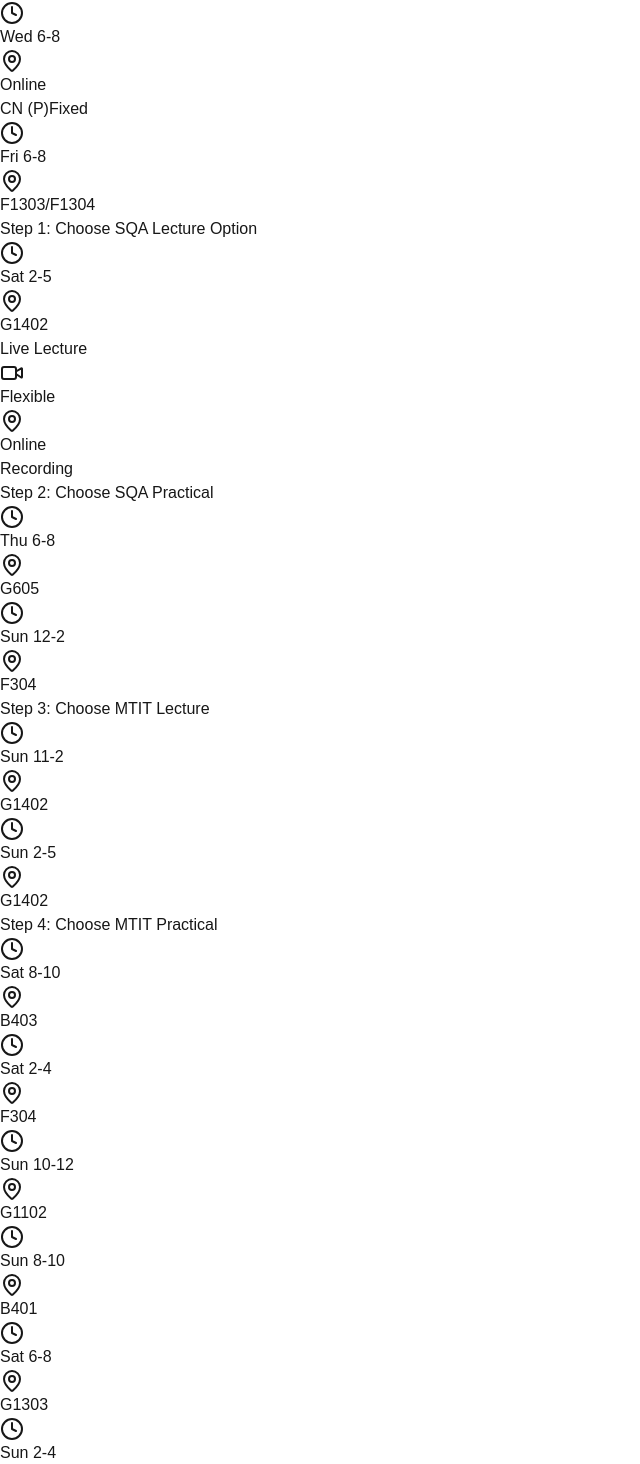
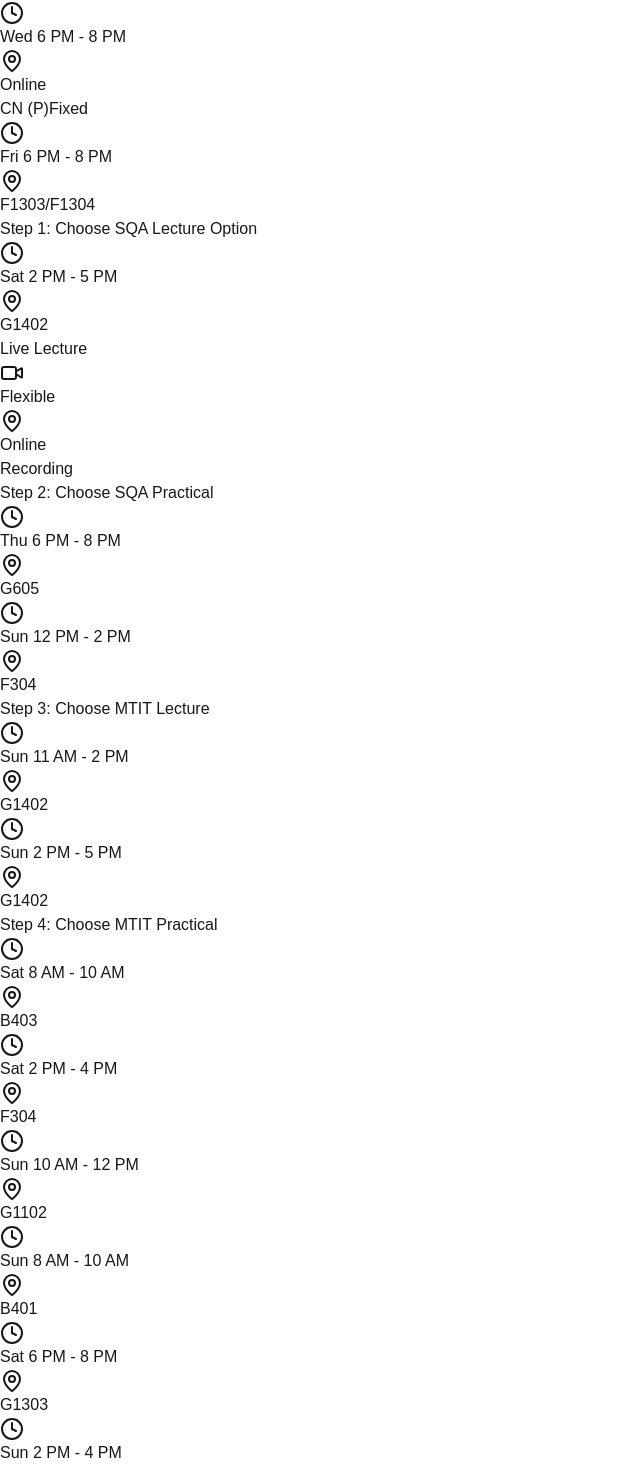
Before and after one commit to IndudiniThennakoon/lec-schedule-planner, a Next.js app: page /conflictChecker in a window 1280 px wide. Shown: the part 71-1535 px from the top of the page, without its empty margins (0-640 px from the left). Built offline with nearby package versions, Linux system fonts and the light colour scheme.

Commit message:
feat(conflictChecker): Update time format for schedule options to improve readability

```diff
--- a/src/app/conflictChecker/page.tsx
+++ b/src/app/conflictChecker/page.tsx
@@ -19,44 +19,32 @@ const ScheduleDecisionFlow = () => {
   });
 
   const fixedClasses = [
-    { subject: 'PPW (L)', time: 'Wed 6-8', location: 'Online', type: 'Fixed' },
-    { subject: 'CN (P)', time: 'Fri 6-8', location: 'F1303/F1304', type: 'Fixed' }
+    { subject: 'PPW (L)', time: 'Wed 6 PM - 8 PM', location: 'Online', type: 'Fixed' },
+    { subject: 'CN (P)', time: 'Fri 6 PM - 8 PM', location: 'F1303/F1304', type: 'Fixed' }
   ];
 
   const sqaOptions = [
-    { id: 'thu', time: 'Thu 6-8', location: 'G605', conflicts: [] },
-    { id: 'sun', time: 'Sun 12-2', location: 'F304', conflicts: ['mtitL-1'] }
+    { id: 'thu', time: 'Thu 6 PM - 8 PM', location: 'G605', conflicts: [] },
+    { id: 'sun', time: 'Sun 12 PM - 2 PM', location: 'F304', conflicts: ['mtitL-1'] }
   ];
 
   const sqaLectureOptions = [
-    {
-      id: 'sqaL-live',
-      time: 'Sat 2-5',
-      location: 'G1402',
-      type: 'Live Lecture',
-      conflicts: []
-    },
-    {
-      id: 'sqaL-recording',
-      time: 'Flexible',
-      location: 'Online',
-      type: 'Recording',
-      conflicts: []
-    }
+    { id: 'sqaL-live', time: 'Sat 2 PM - 5 PM', location: 'G1402',type: 'Live Lecture',conflicts: ['mtitP-2'] },
+    { id: 'sqaL-recording',time: 'Flexible',  location: 'Online',  type: 'Recording',conflicts: [] }
   ];
 
   const mtitLOptions = [
-    { id: 'mtitL-1', time: 'Sun 11-2', location: 'G1402', conflicts: ['sun', 'mtitP-3'] },
-    { id: 'mtitL-2', time: 'Sun 2-5', location: 'G1402', conflicts: ['mtitP-6'] }
+    { id: 'mtitL-1', time: 'Sun 11 AM - 2 PM', location: 'G1402', conflicts: ['sun', 'mtitP-3'] },
+    { id: 'mtitL-2', time: 'Sun 2 PM - 5 PM', location: 'G1402', conflicts: ['mtitP-6'] }
   ];
 
   const mtitPOptions = [
-    { id: 'mtitP-1', time: 'Sat 8-10', location: 'B403', conflicts: [] },
-    { id: 'mtitP-2', time: 'Sat 2-4', location: 'F304', conflicts: [] },
-    { id: 'mtitP-3', time: 'Sun 10-12', location: 'G1102', conflicts: ['mtitL-1'] },
-    { id: 'mtitP-4', time: 'Sun 8-10', location: 'B401', conflicts: [] },
-    { id: 'mtitP-5', time: 'Sat 6-8', location: 'G1303', conflicts: [] },
-    { id: 'mtitP-6', time: 'Sun 2-4', location: 'G1104', conflicts: ['mtitL-2'] }
+    { id: 'mtitP-1', time: 'Sat 8 AM - 10 AM', location: 'B403', conflicts: [] },
+    { id: 'mtitP-2', time: 'Sat 2 PM - 4 PM', location: 'F304', conflicts: ['sqaL-live'] },
+    { id: 'mtitP-3', time: 'Sun 10 AM - 12 PM', location: 'G1102', conflicts: ['mtitL-1'] },
+    { id: 'mtitP-4', time: 'Sun 8 AM - 10 AM', location: 'B401', conflicts: [] },
+    { id: 'mtitP-5', time: 'Sat 6 PM - 8 PM', location: 'G1303', conflicts: [] },
+    { id: 'mtitP-6', time: 'Sun 2 PM - 4 PM', location: 'G1104', conflicts: ['mtitL-2'] }
   ];
 
   const handleSelect = (type: string, value: any) => {
```
